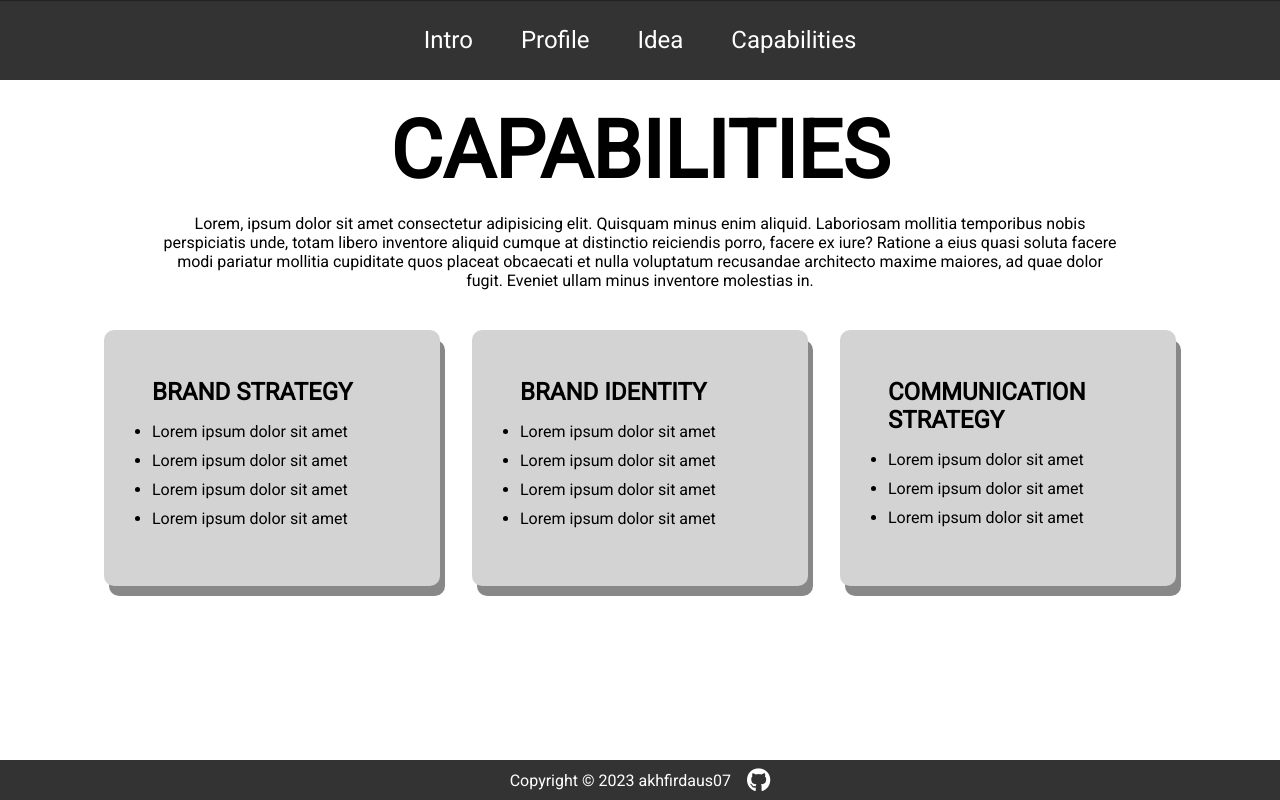
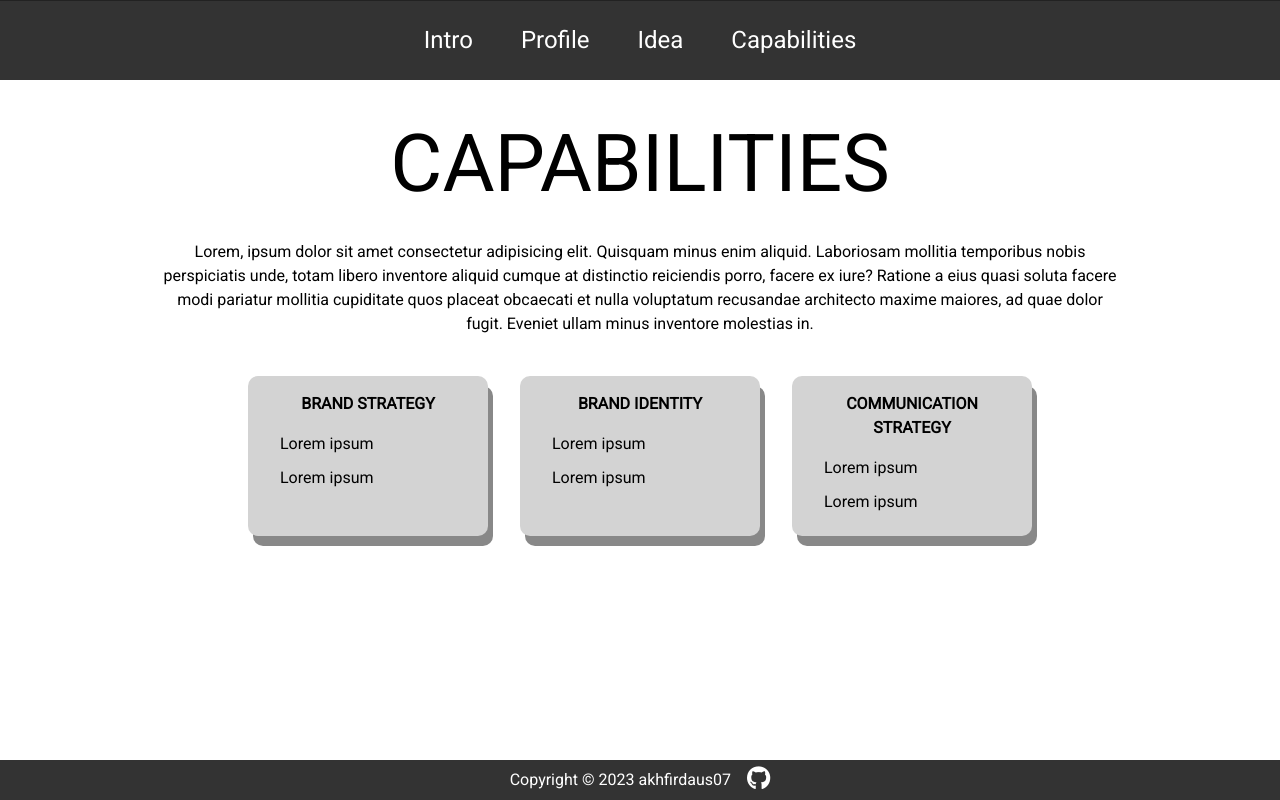
Before and after one commit to akhfirdaus07/intro-react-cv, a React (Create React App) app: page /capabilities in a window 1280 px wide. Built offline with nearby package versions, Linux system fonts and the light colour scheme; a web font is replaced by a local one.

Commit message:
Fix bug in intro and profile css

```diff
--- a/src/component/Capabilities.js
+++ b/src/component/Capabilities.js
@@ -10,27 +10,22 @@ function Capabilities(){
                 <div className="card">
                     <h2>BRAND STRATEGY</h2>
                     <ul>
-                        <li>Lorem ipsum dolor sit amet</li>
-                        <li>Lorem ipsum dolor sit amet</li>
-                        <li>Lorem ipsum dolor sit amet</li>
-                        <li>Lorem ipsum dolor sit amet</li>
+                        <li>Lorem ipsum</li>
+                        <li>Lorem ipsum</li>
                     </ul>
                 </div>
                 <div className="card">
                     <h2>BRAND IDENTITY</h2>
                     <ul>
-                        <li>Lorem ipsum dolor sit amet</li>
-                        <li>Lorem ipsum dolor sit amet</li>
-                        <li>Lorem ipsum dolor sit amet</li>
-                        <li>Lorem ipsum dolor sit amet</li>
+                        <li>Lorem ipsum</li>
+                        <li>Lorem ipsum</li>
                     </ul>
                 </div>
                 <div className="card">
                     <h2>COMMUNICATION STRATEGY</h2>
                     <ul>
-                        <li>Lorem ipsum dolor sit amet</li>
-                        <li>Lorem ipsum dolor sit amet</li>
-                        <li>Lorem ipsum dolor sit amet</li>
+                        <li>Lorem ipsum</li>
+                        <li>Lorem ipsum</li>
                     </ul>
                 </div>
             </div>
--- a/src/component/Profile.js
+++ b/src/component/Profile.js
@@ -10,7 +10,6 @@ function Profile(){
             <div className="left">
                 <h2>About me</h2>
                 <p>Lorem ipsum dolor sit amet, consectetur adipisicing elit. Molestias asperiores incidunt ducimus laudantium aliquid itaque corrupti tempore eos, provident quis iure eius fugit nobis praesentium aspernatur fuga! Temporibus, voluptates soluta.
-                Blanditiis dignissimos minima placeat ipsam quam quae nam, autem natus voluptas cum sapiente provident asperiores nobis officia veritatis aut recusandae maxime voluptatem quia commodi quisquam cupiditate praesentium! Harum, dignissimos dolor.
                 </p>
                 <p>- Akhmad Firdaus</p>
             </div>
--- a/src/css/style.css
+++ b/src/css/style.css
@@ -16,7 +16,6 @@
 *::after {
     padding: 0;
     margin: 0;
-    text-decoration: none;
 }
 
 
@@ -94,13 +93,13 @@ a:-webkit-any-link {
     justify-content: flex-end;
 }
 .intro img{
-    height:600px;
+    height:500px;
 }
 
 .intro .right {
     display:flex;
     flex-direction: column;
-    padding-top:8rem;
+    justify-content: center;
 }
 
 .intro h1 {
@@ -173,7 +172,7 @@ button:visited {
 
 .profile .top {
     grid-column: 1/-1;
-    padding: 2rem 5rem;
+    padding: 1rem 5rem;
     justify-self: center;
     text-align: center;
 }
@@ -256,6 +255,11 @@ button:visited {
     gap:1rem;
 }
 
+.capabilities h2{
+    text-align: center;
+    font-weight: 700;
+}
+
 .capabilities .top{
     display: flex;
     flex-direction: column;
@@ -278,7 +282,7 @@ button:visited {
 
     height: 10rem;
     width: 15rem;
-    padding:3rem;
+    padding: 1rem 2rem;
     display: flex;
     flex-direction: column;
     gap: 1rem;
--- a/src/index.css
+++ b/src/index.css
@@ -1,3 +1,7 @@
+@tailwind base;
+@tailwind components;
+@tailwind utilities;
+
 body {
   margin: 0;
   font-family: -apple-system, BlinkMacSystemFont, 'Segoe UI', 'Roboto', 'Oxygen',
--- a/tailwind.config.js
+++ b/tailwind.config.js
@@ -1,6 +1,8 @@
 /** @type {import('tailwindcss').Config} */
 module.exports = {
-  content: [],
+  content: [
+    "./src/**/*.{js,jsx,ts,tsx}",
+  ],
   theme: {
     extend: {},
   },
```
